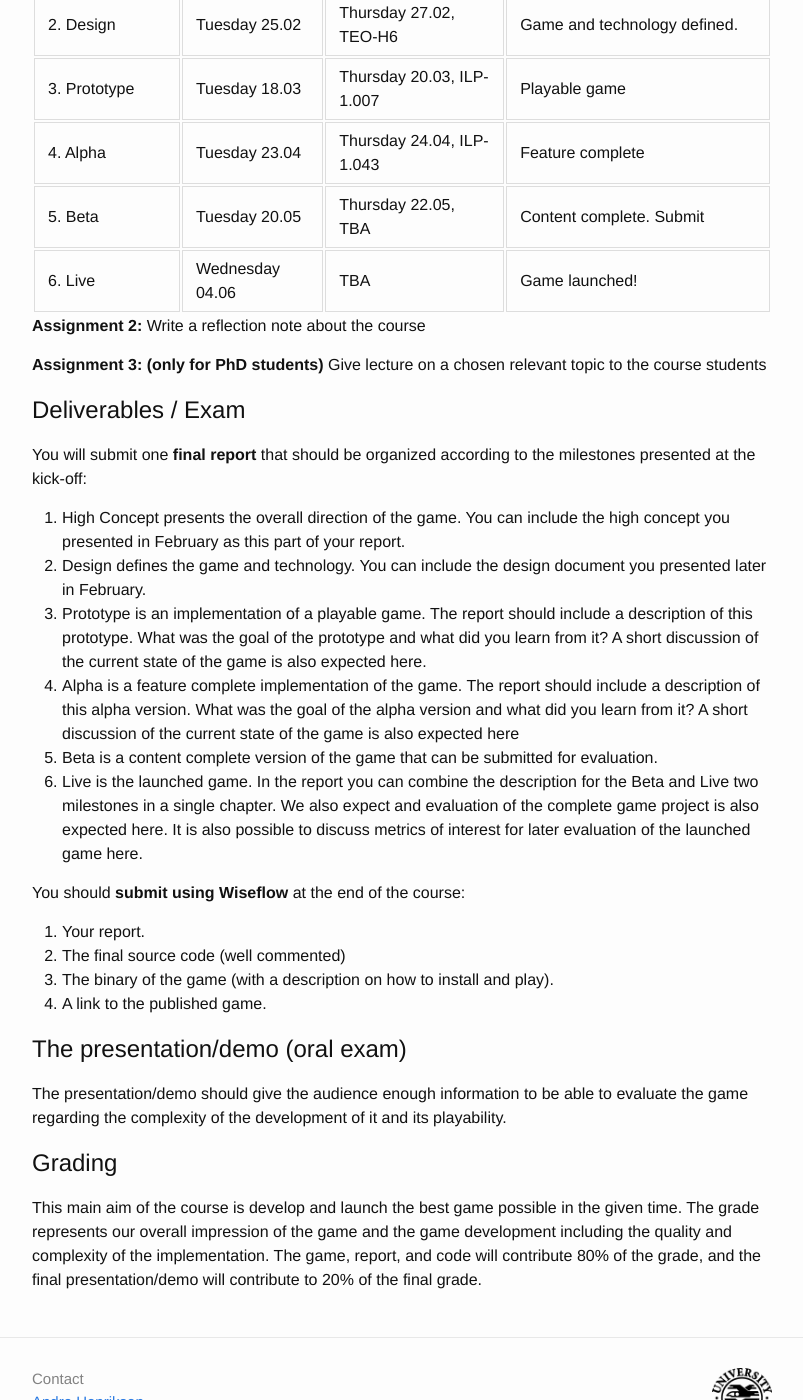
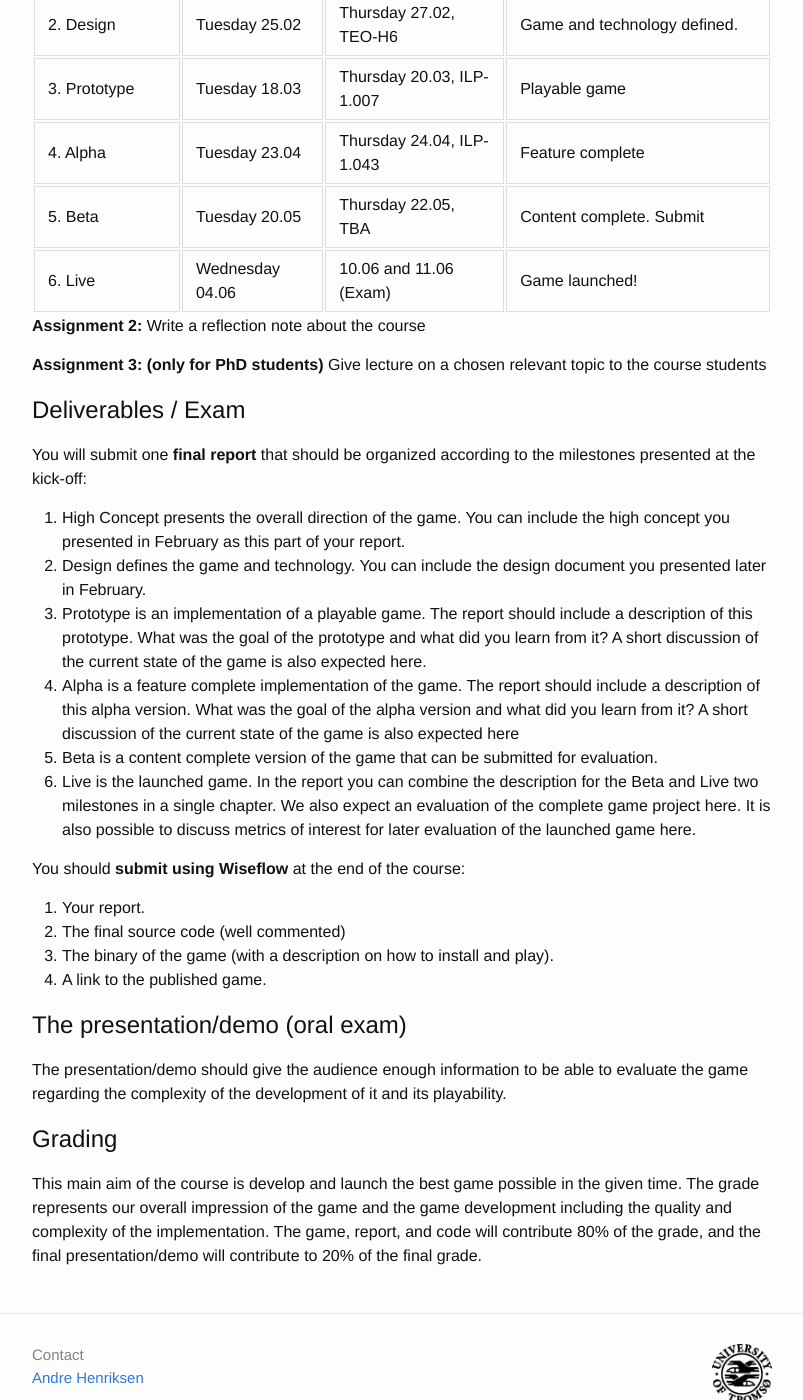
Before and after one commit to uit-gamelab/Spring25, a Jekyll site: the page built from index.md, in a window 1280 px wide and 1400 px high, scrolled down 3709 px. Shown: the whole window, without its empty margins (238-1041 px from the left). Built offline with Jekyll 4.4.1, drawn with Linux system fonts in a browser that asks for light colours; our own code applies the rules of GitHub Pages for plain Markdown files.

Commit message:
Update index.md
added exam dates. Fixed one sentence

```diff
--- a/index.md
+++ b/index.md
@@ -112,7 +112,7 @@ Submit and present project milestones:
 | 3. Prototype          | Tuesday 18.03 		| Thursday 20.03, ILP-1.007 | Playable game |
 | 4. Alpha              | Tuesday 23.04 		| Thursday 24.04, ILP-1.043 | Feature complete |
 | 5. Beta               | Tuesday 20.05		 	| Thursday 22.05, TBA | Content complete. Submit |
-| 6. Live               | Wednesday 04.06 	| TBA   | Game launched! |
+| 6. Live               | Wednesday 04.06 	| 10.06 and 11.06 (Exam)   | Game launched! |
 
 **Assignment 2:**
 Write a reflection note about the course
@@ -137,7 +137,7 @@ You will submit one **final report** that should be organized according to the m
 3.	Prototype is an implementation of a playable game. The report should include a description of this prototype. What was the goal of the prototype and what did you learn from it? A short discussion of the current state of the game is also expected here.
 4.	Alpha is a feature complete implementation of the game. The report should include a description of this alpha version. What was the goal of the alpha version and what did you learn from it? A short discussion of the current state of the game is also expected here
 5.	Beta is a content complete version of the game that can be submitted for evaluation.
-6.	Live is the launched game. In the report you can combine the description for the Beta and Live two milestones in a single chapter. We also expect and evaluation of the complete game project is also expected here. It is also possible to discuss metrics of interest for later evaluation of the launched game here.
+6.	Live is the launched game. In the report you can combine the description for the Beta and Live two milestones in a single chapter. We also expect an evaluation of the complete game project here. It is also possible to discuss metrics of interest for later evaluation of the launched game here.
 
 You should **submit using Wiseflow** at the end of the course:
 1. Your report.
```
